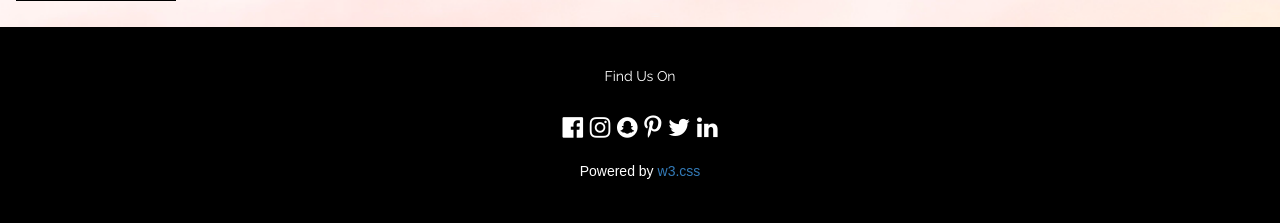
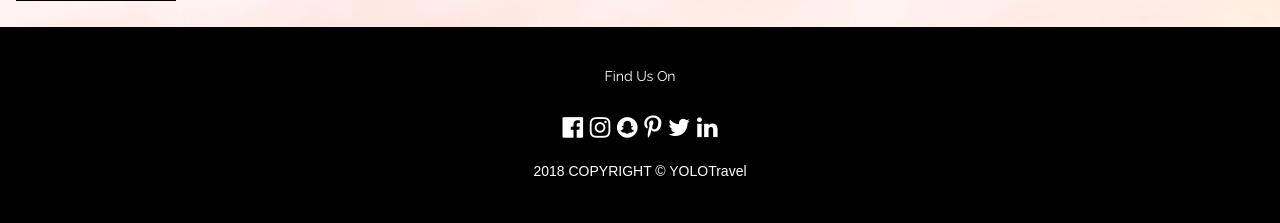
Before and after one commit to pfchuang/YOLOTravel, a Django app: page / in a window 1280 px wide. Shown: the part 3066-3289 px from the top of the page. Run offline with Django 3.2, Linux system fonts and the light colour scheme; data that the repository does not hold is empty; parts of the project's set-up code (start-up, migrations or seed data) failed here and were passed over; some libraries are stand-ins or nearby versions.

Commit message:
copyright

```diff
--- a/templates/home/index.html
+++ b/templates/home/index.html
@@ -394,7 +394,7 @@
     <i class="fa fa-twitter w3-hover-opacity"></i>
     <i class="fa fa-linkedin w3-hover-opacity"></i>
   </div>
-  <p>Powered by <a href="https://www.w3schools.com/w3css/default.asp" target="_blank" class="w3-hover-text-green">w3.css</a></p>
+  <p>2018 COPYRIGHT © YOLOTravel</p>
 </footer>
 
 <!-- Add Google Maps -->
```
